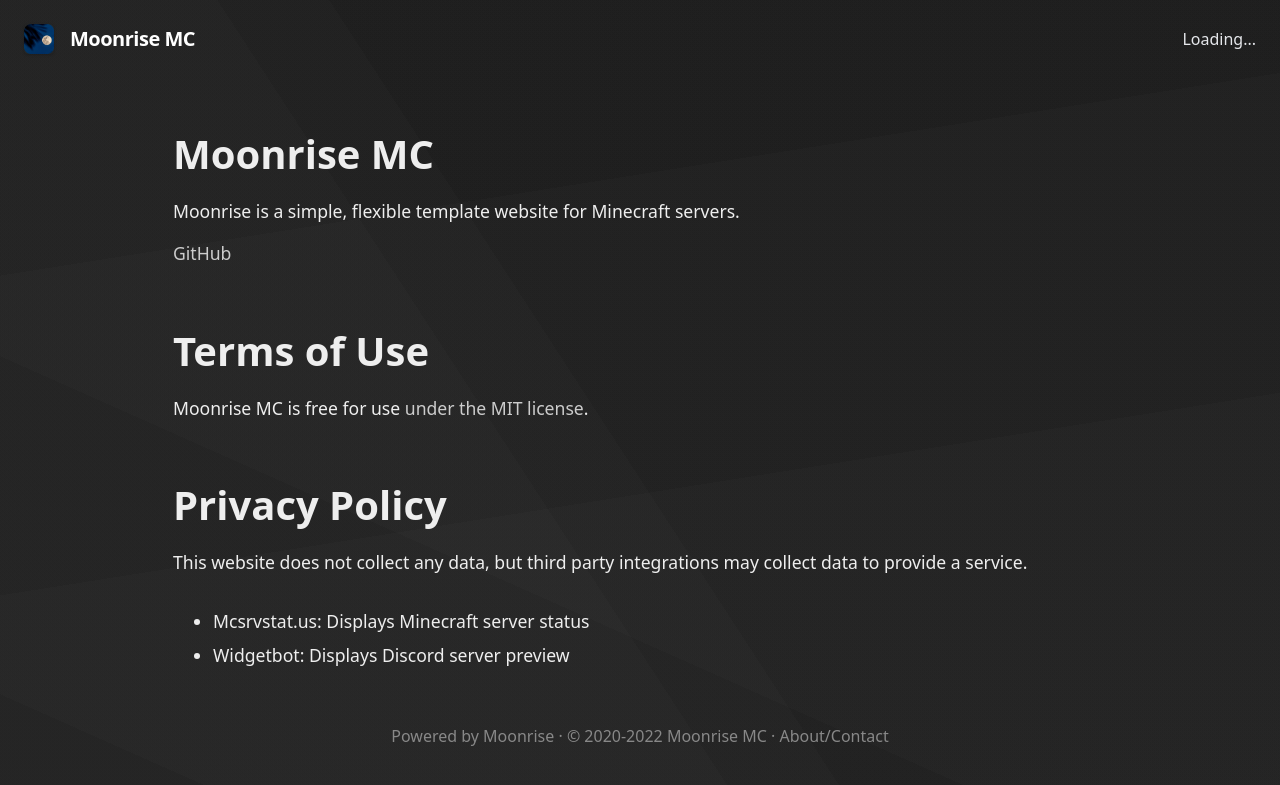
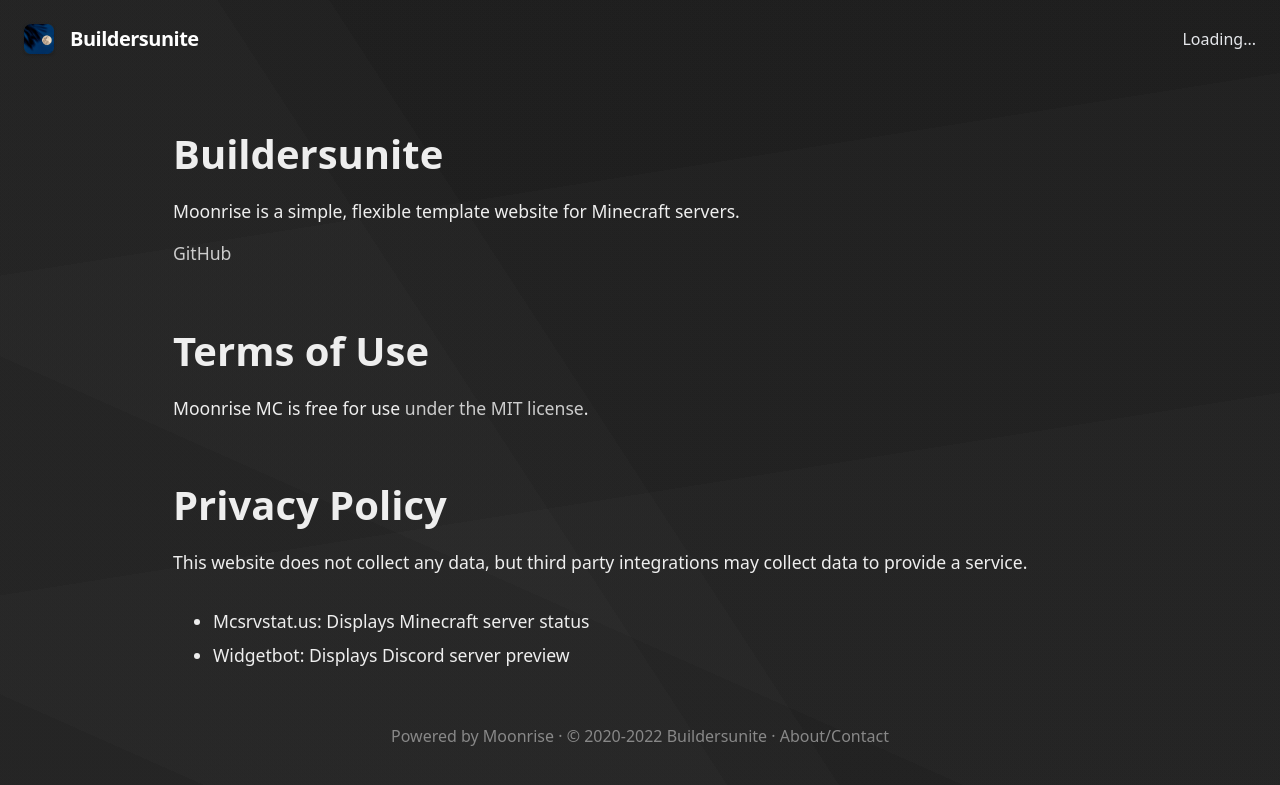
Before and after one commit to gphilipp9512/moonrise, a Jekyll site: the page built from docs/about.md, in a window 1280 px wide. Shown: the top 785 px of the page. Built offline with Jekyll 4.4.1, drawn with Linux system fonts in a browser that asks for light colours; our own code applies the rules of GitHub Pages for plain Markdown files; part of the change alters nothing that is shown.

Commit message:
Update _config.yml

```diff
--- a/docs/_config.yml
+++ b/docs/_config.yml
@@ -11,16 +11,16 @@ showinSearchEngines: true
 
 
 # Set basic server info
-serverName: Moonrise MC
-serverDescription: A Minecraft server where we have lots of fun!
-serverIP: 31.41.59.26:5358
+serverName: Buildersunite
+serverDescription: Dein 1.18.1 Skyblock Server
+serverIP: play.buildersunite.de
 useBedrockForOnlineStatus: false
 
 
 # Discord information
-discordInvite: https://discord.gg/minecraft
-discordServerID: 299881420891881473
-discordChannelID: 450428756855750666
+discordInvite: https://discord.gg/SgMmvV4hKx
+discordServerID: 962499118503178281
+discordChannelID: 962499119111344138
 
 
 # # Navbar Links at the top of the page (uncomment "siteNav" to use)
```
